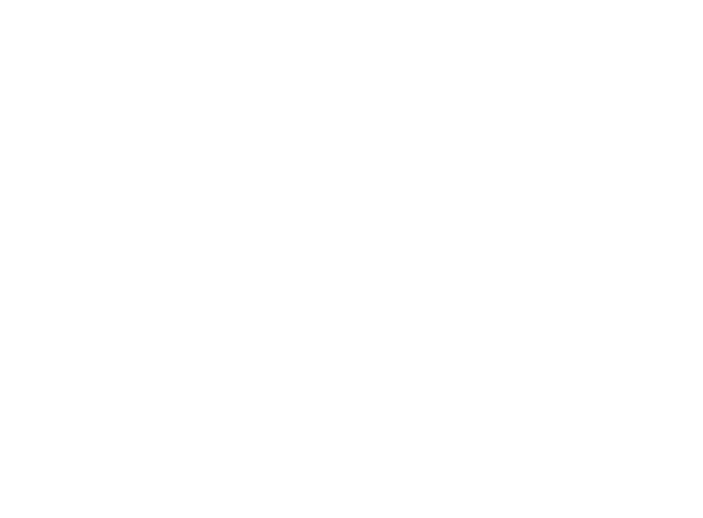
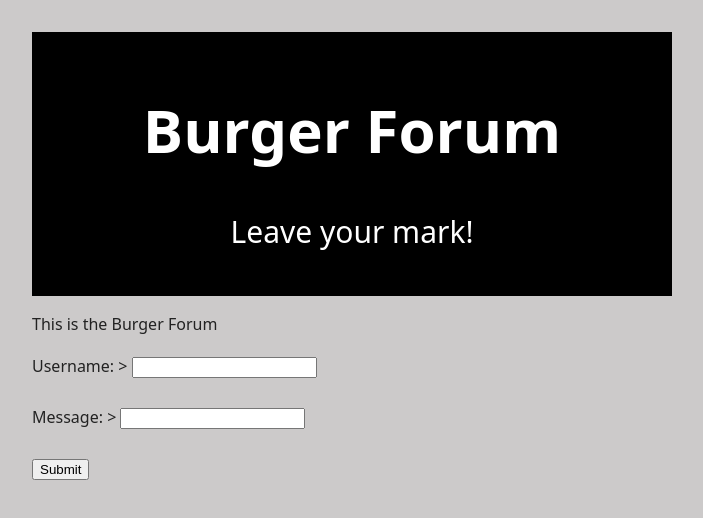
Before and after one commit to stealthman332/burger-central.com, a plain HTML site: page burgerforum.html in a window 1280 px wide. Shown: the whole page, without its empty margins (288-991 px from the left). Drawn offline with Linux system fonts and the light colour scheme.

Commit message:
Feat: added burgerforum

```diff
--- a/burgerforum.html
+++ b/burgerforum.html
@@ -0,0 +1,25 @@
+<!DOCTYPE html>
+<html lang="en">
+<head>
+    <meta charset="UTF-8">
+    <meta name="viewport" content="width=device-width, initial-scale=1.0">
+    <title>Burger Central</title>
+    <link rel="stylesheet" href="style.css">
+    <link rel="icon" href="favicon.ico" type="image/x-icon">
+</head>
+
+<div class="header">
+    <h1>Burger Forum</h1>
+    <p>Leave your mark!</p>
+</div>
+
+<body>
+<p> This is the Burger Forum</p>
+</body>
+<form action="/user_input.php">
+    <label for="fname">Username: </label>>
+    <input type="text" id="fname" name="fname"> <br><br>
+    <label for="fname">Message: </label>>
+    <input type="text" id="fname" name="fname"> <br><br>
+    <input type="submit" value="Submit">
+</form>
--- a/style.css
+++ b/style.css
@@ -45,3 +45,11 @@ footer {
   background-color: #04AA6D;
   color: white;
 }
+
+.header {
+  padding: 10px;
+  text-align: center;
+  background: black;
+  color: white;
+  font-size: 30px;
+}
```
Also changed, not shown: index.html (+1 -0 lines), 1 other file.
